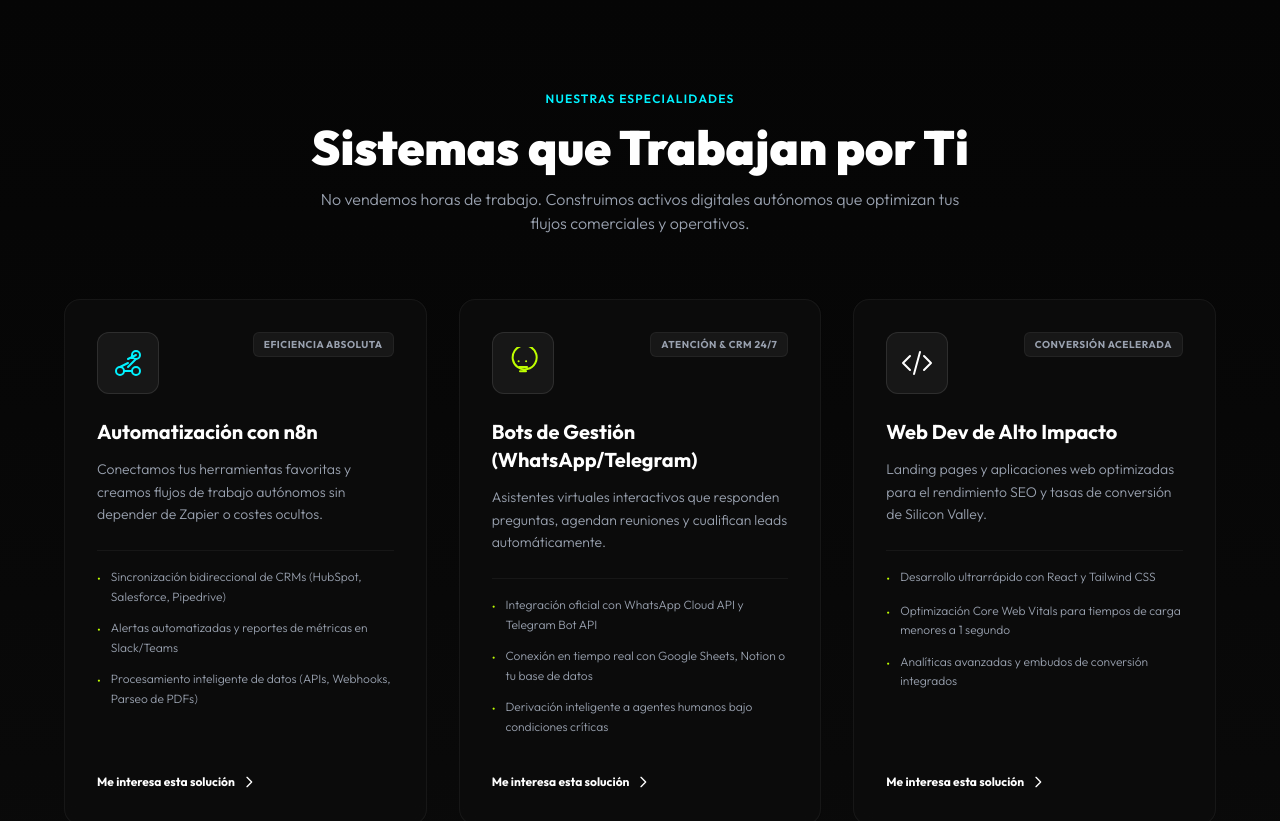
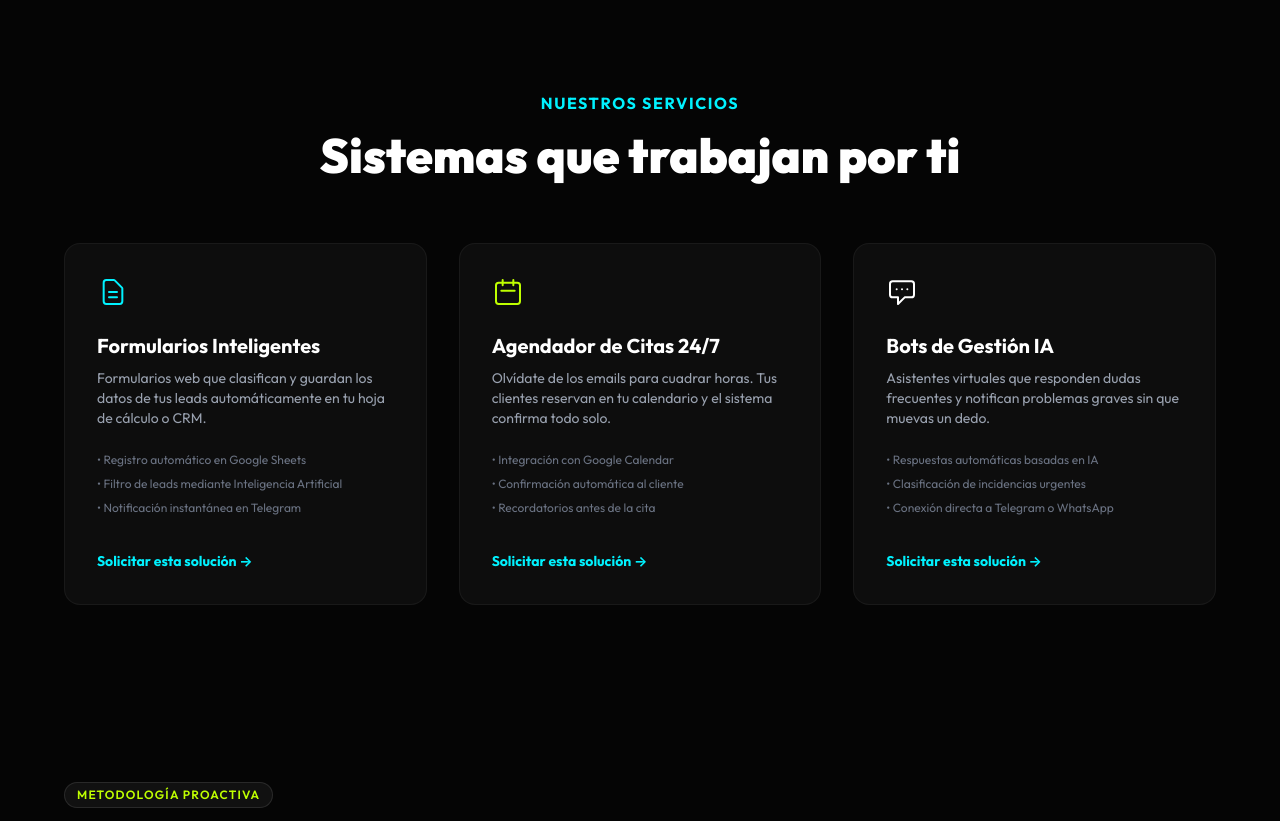
Before and after one commit to manuromher21canario-sudo/aaa-landing-page, a React (Vite) app: page / in a window 1280 px wide. Shown: the part 840-1661 px from the top of the page. Built offline with nearby package versions, Linux system fonts and the light colour scheme.

Commit message:
Update services in Services component

```diff
--- a/src/components/Services.jsx
+++ b/src/components/Services.jsx
@@ -3,53 +3,49 @@ import React from 'react';
 export default function Services({ onOpenModal }) {
   const servicesList = [
     {
-      title: 'Automatización con n8n',
-      tag: 'Eficiencia Absoluta',
-      description: 'Conectamos tus herramientas favoritas y creamos flujos de trabajo autónomos sin depender de Zapier o costes ocultos.',
+      title: 'Formularios Inteligentes',
+      tag: 'Captación Automática',
+      description: 'Formularios web que clasifican y guardan los datos de tus leads automáticamente en tu hoja de cálculo o CRM.',
       bullets: [
-        'Sincronización bidireccional de CRMs (HubSpot, Salesforce, Pipedrive)',
-        'Alertas automatizadas y reportes de métricas en Slack/Teams',
-        'Procesamiento inteligente de datos (APIs, Webhooks, Parseo de PDFs)'
+        'Registro automático en Google Sheets',
+        'Filtro de leads mediante Inteligencia Artificial',
+        'Notificación instantánea en Telegram'
       ],
       icon: (
         <svg className="w-8 h-8 text-neon-cyan" fill="none" viewBox="0 0 24 24" stroke="currentColor" strokeWidth={1.5}>
-          <circle cx="6" cy="18" r="3" />
-          <circle cx="18" cy="6" r="3" />
-          <circle cx="18" cy="18" r="3" />
-          <path d="M9 18h6M15 9V6M15 15h0" />
-          <path strokeLinecap="round" strokeLinejoin="round" d="M12 9l6-3M6 15l6-3M18 9l-6 6" />
+          <path strokeLinecap="round" strokeLinejoin="round" d="M9 12h6m-6 4h6m2 5H7a2 2 0 01-2-2V5a2 2 0 012-2h5.586a1 1 0 01.707.293l5.414 5.414a1 1 0 01.293.707V19a2 2 0 01-2 2z" />
         </svg>
       ),
       glowClass: 'group-hover:border-neon-cyan/40 group-hover:shadow-[0_0_30px_rgba(0,242,255,0.1)]'
     },
     {
-      title: 'Bots de Gestión (WhatsApp/Telegram)',
-      tag: 'Atención & CRM 24/7',
-      description: 'Asistentes virtuales interactivos que responden preguntas, agendan reuniones y cualifican leads automáticamente.',
+      title: 'Agendador de Citas 24/7',
+      tag: 'Agenda Automatizada',
+      description: 'Olvídate de los emails para cuadrar horas. Tus clientes reservan en tu calendario y el sistema confirma todo solo.',
       bullets: [
-        'Integración oficial con WhatsApp Cloud API y Telegram Bot API',
-        'Conexión en tiempo real con Google Sheets, Notion o tu base de datos',
-        'Derivación inteligente a agentes humanos bajo condiciones críticas'
+        'Integración con Google Calendar',
+        'Confirmación automática al cliente',
+        'Recordatorios antes de la cita'
       ],
       icon: (
         <svg className="w-8 h-8 text-lime-green" fill="none" viewBox="0 0 24 24" stroke="currentColor" strokeWidth={1.5}>
-          <path strokeLinecap="round" strokeLinejoin="round" d="M8.684 10.742h.01m5.624 0h.01m-6.427 4.285A9 9 0 1121.2 12a9 9 0 01-13.308 3.027M9 15h6M9.75 18.25h4.5" />
+          <path strokeLinecap="round" strokeLinejoin="round" d="M8 7V3m8 4V3m-9 8h10M5 21h14a2 2 0 002-2V7a2 2 0 00-2-2H5a2 2 0 00-2 2v12a2 2 0 002 2z" />
         </svg>
       ),
       glowClass: 'group-hover:border-lime-green/40 group-hover:shadow-[0_0_30px_rgba(191,255,0,0.1)]'
     },
     {
-      title: 'Web Dev de Alto Impacto',
-      tag: 'Conversión Acelerada',
-      description: 'Landing pages y aplicaciones web optimizadas para el rendimiento SEO y tasas de conversión de Silicon Valley.',
+      title: 'Bots de Gestión IA',
+      tag: 'Atención Inteligente',
+      description: 'Asistentes virtuales que responden dudas frecuentes y notifican problemas graves sin que muevas un dedo.',
       bullets: [
-        'Desarrollo ultrarrápido con React y Tailwind CSS',
-        'Optimización Core Web Vitals para tiempos de carga menores a 1 segundo',
-        'Analíticas avanzadas y embudos de conversión integrados'
+        'Respuestas automáticas basadas en IA',
+        'Clasificación de incidencias urgentes',
+        'Conexión directa a Telegram o WhatsApp'
       ],
       icon: (
         <svg className="w-8 h-8 text-white" fill="none" viewBox="0 0 24 24" stroke="currentColor" strokeWidth={1.5}>
-          <path strokeLinecap="round" strokeLinejoin="round" d="M17.25 6.75L22.5 12l-5.25 5.25m-10.5 0L1.5 12l5.25-5.25m7.5-3l-4.5 16.5" />
+          <path strokeLinecap="round" strokeLinejoin="round" d="M8 10h.01M12 10h.01M16 10h.01M9 16H5a2 2 0 01-2-2V6a2 2 0 012-2h14a2 2 0 012 2v8a2 2 0 01-2 2h-5l-5 5v-5z" />
         </svg>
       ),
       glowClass: 'group-hover:border-white/20 group-hover:shadow-[0_0_30px_rgba(255,255,255,0.05)]'
@@ -57,71 +53,22 @@ export default function Services({ onOpenModal }) {
   ];
 
   return (
-    <section id="services" className="w-full py-24 px-6 md:px-12 bg-gradient-to-b from-[#050505] to-[#0a0a0a] relative">
-      {/* Visual background divider */}
-      <div className="absolute top-0 left-0 right-0 h-px bg-gradient-to-r from-transparent via-white/5 to-transparent" />
-
+    <section id="services" className="w-full py-24 px-6 bg-[#050505]">
       <div className="max-w-6xl mx-auto space-y-16">
-        {/* Section Header */}
-        <div className="text-center max-w-2xl mx-auto space-y-4">
-          <h2 className="text-xs font-semibold uppercase tracking-widest text-neon-cyan">Nuestras Especialidades</h2>
-          <h3 className="text-3xl md:text-5xl font-extrabold text-white">Sistemas que Trabajan por Ti</h3>
-          <p className="text-gray-400 font-light text-sm md:text-base">
-            No vendemos horas de trabajo. Construimos activos digitales autónomos que optimizan tus flujos comerciales y operativos.
-          </p>
+        <div className="text-center space-y-4">
+          <h2 className="text-neon-cyan font-bold uppercase tracking-widest">Nuestros Servicios</h2>
+          <h3 className="text-4xl md:text-5xl font-extrabold text-white">Sistemas que trabajan por ti</h3>
         </div>
-
-        {/* Grid Container */}
         <div className="grid grid-cols-1 lg:grid-cols-3 gap-8">
           {servicesList.map((service, index) => (
-            <div
-              key={index}
-              className={`group flex flex-col justify-between p-8 rounded-2xl bg-[#0d0d0d]/80 border border-white/5 backdrop-blur-md transition-all duration-300 transform hover:-translate-y-1.5 ${service.glowClass}`}
-            >
-              <div className="space-y-6">
-                {/* Icon & Tag */}
-                <div className="flex justify-between items-start">
-                  <div className="p-3.5 rounded-xl bg-white/5 border border-white/10 group-hover:scale-110 transition-transform duration-300">
-                    {service.icon}
-                  </div>
-                  <span className="text-[10px] font-bold uppercase tracking-wider px-2.5 py-1 rounded-md bg-white/5 text-gray-400 border border-white/5">
-                    {service.tag}
-                  </span>
-                </div>
-
-                {/* Service Details */}
-                <div className="space-y-3 text-left">
-                  <h4 className="text-xl font-bold text-white group-hover:text-neon-cyan transition-colors duration-200">
-                    {service.title}
-                  </h4>
-                  <p className="text-sm text-gray-400 leading-relaxed font-light">
-                    {service.description}
-                  </p>
-                </div>
-
-                {/* Bullet Points */}
-                <ul className="space-y-3 pt-4 text-left border-t border-white/5">
-                  {service.bullets.map((bullet, idx) => (
-                    <li key={idx} className="flex gap-2.5 items-start text-xs text-gray-400 leading-relaxed font-light">
-                      <span className="text-lime-green pt-0.5">&bull;</span>
-                      <span>{bullet}</span>
-                    </li>
-                  ))}
-                </ul>
-              </div>
-
-              {/* Card CTA inside */}
-              <div className="pt-8 text-left">
-                <button
-                  onClick={onOpenModal}
-                  className="inline-flex items-center gap-1.5 text-xs font-bold text-white hover:text-neon-cyan transition-colors duration-200 cursor-pointer"
-                >
-                  Me interesa esta solución
-                  <svg className="w-4 h-4" fill="none" viewBox="0 0 24 24" stroke="currentColor" strokeWidth={2}>
-                    <path strokeLinecap="round" strokeLinejoin="round" d="M9 5l7 7-7 7" />
-                  </svg>
-                </button>
-              </div>
+            <div key={index} className={`p-8 rounded-2xl bg-[#0d0d0d] border border-white/5 transition-all ${service.glowClass}`}>
+              <div className="mb-6">{service.icon}</div>
+              <h4 className="text-xl font-bold text-white mb-2">{service.title}</h4>
+              <p className="text-gray-400 text-sm mb-6">{service.description}</p>
+              <ul className="space-y-2 mb-8">
+                {service.bullets.map((b, i) => <li key={i} className="text-xs text-gray-500">• {b}</li>)}
+              </ul>
+              <button onClick={onOpenModal} className="text-sm font-bold text-neon-cyan cursor-pointer">Solicitar esta solución →</button>
             </div>
           ))}
         </div>
```
